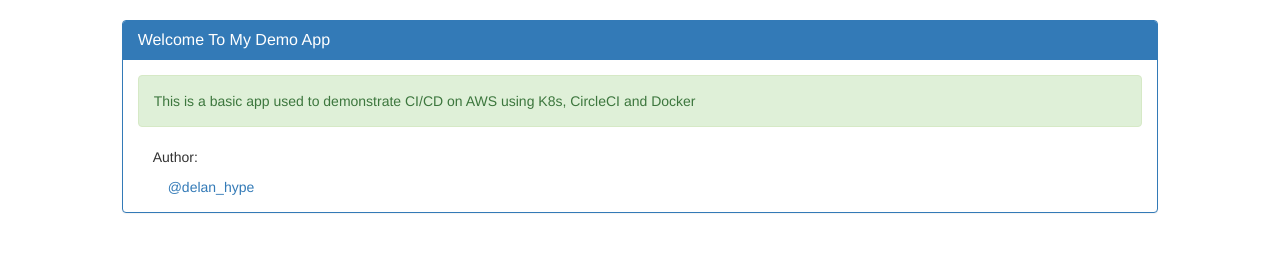
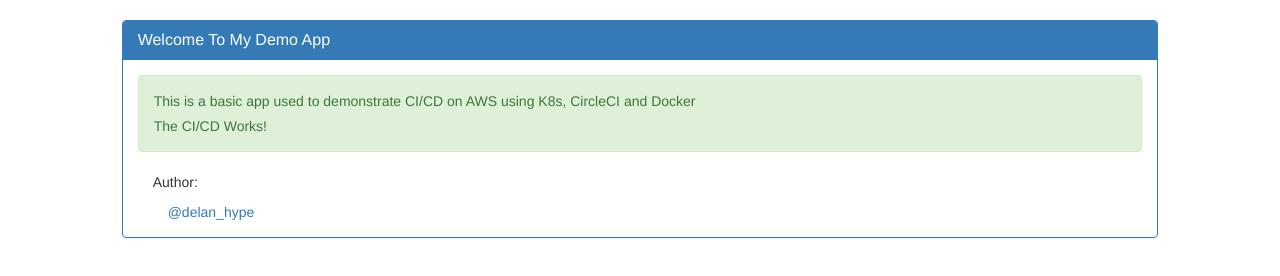
Before and after one commit to collins-b/aws-k8s-ci, a website: page index.html in a window 1280 px wide. Drawn offline with nearby package versions, Linux system fonts and the light colour scheme.

Commit message:
Update index file

```diff
--- a/index.html
+++ b/index.html
@@ -13,6 +13,7 @@
       <div class="panel-body">
        <div class="alert alert-success">
           <p>This is a basic app used to demonstrate CI/CD on AWS using K8s, CircleCI and Docker </p>
+          <p>The CI/CD Works!</p>
        </div>
          <div class="col-md-9">
            <p>Author:</p>
```
